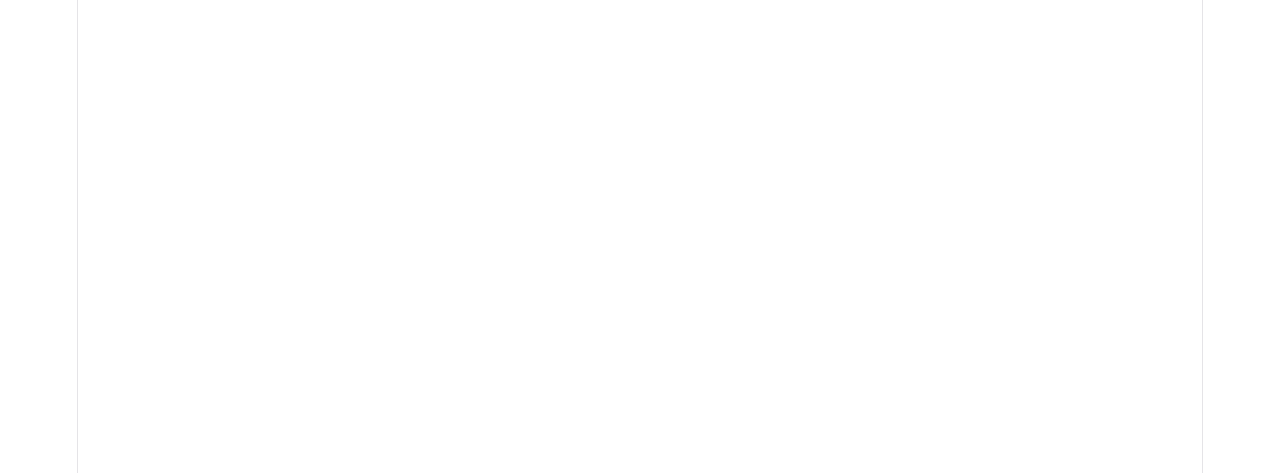
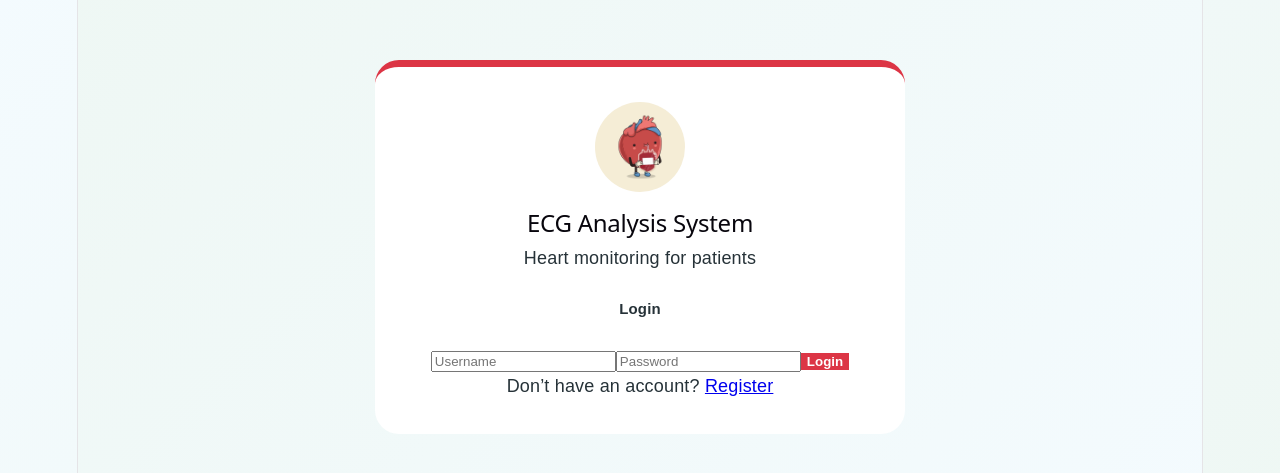
Before and after one commit to joudalhallaq/-ECG-Analysis-System-FE, a React (Vite) app: page /login in a window 1280 px wide. Before the commit this address had no page. Shown: the part 173-646 px from the top of the page. Built offline with nearby package versions, Linux system fonts and the light colour scheme.

Commit message:
Update App.jsx

```diff
--- a/src/App.jsx
+++ b/src/App.jsx
@@ -1,16 +1,18 @@
-import { Routes, Route } from 'react-router-dom'
-import Login from './Login'
-import Register from './Register'
-import Dashboard from './Dashboard'
+import { Routes, Route, Navigate } from "react-router-dom";
+import Login from "./login.jsx";
+import Register from "./Register.jsx";
+import Dashboard from "./Dashboard.jsx";
+import "./App.css";
 
 function App() {
   return (
     <Routes>
-      <Route path="/" element={<Login />} />
+      <Route path="/" element={<Navigate to="/login" />} />
+      <Route path="/login" element={<Login />} />
       <Route path="/register" element={<Register />} />
       <Route path="/dashboard" element={<Dashboard />} />
     </Routes>
-  )
+  );
 }
 
-export default App
+export default App;
```
